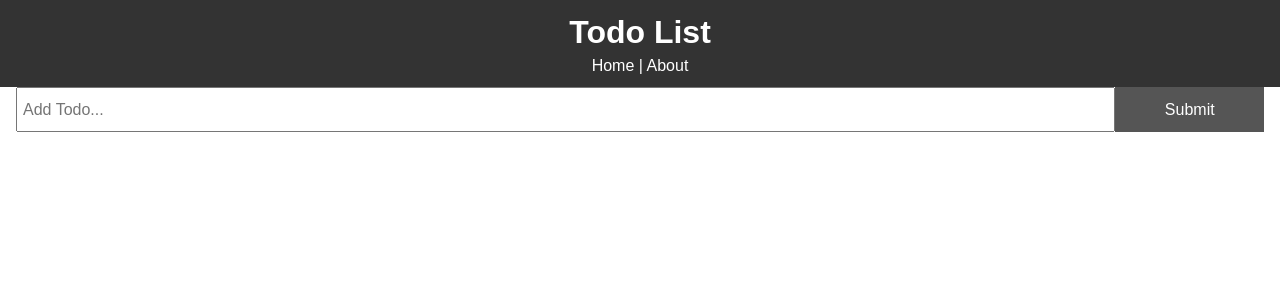
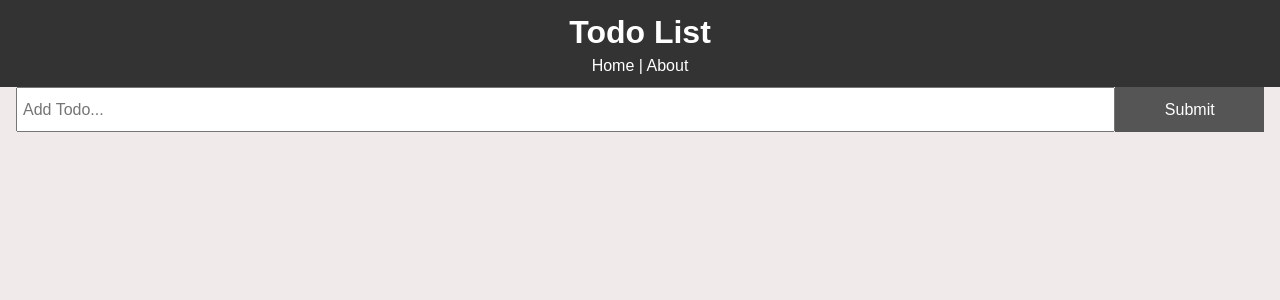
Before and after one commit to Cabbott118/React-Todo, a React (Create React App) app in the folder client/: page / in a window 1280 px wide. Shown: the top 300 px of the page. Built offline with nearby package versions, Linux system fonts and the light colour scheme; no server answers; the HTML template or start-up script is replaced by a standard one.

Commit message:
Background color change and required field on text input.

```diff
--- a/client/src/App.css
+++ b/client/src/App.css
@@ -7,6 +7,7 @@
 body {
   font-family: Arial, Helvetica, sans-serif;
   line-height: 1.4;
+  background-color: rgb(240, 234, 234);
 }
 
 .container {
--- a/client/src/components/todos/AddTodo.js
+++ b/client/src/components/todos/AddTodo.js
@@ -27,6 +27,7 @@ export class AddTodo extends Component {
         <input
           type='text'
           name='title'
+          required
           style={{ flex: '10', padding: '5px', fontSize: '1rem' }}
           placeholder='Add Todo...'
           value={this.state.title}
--- a/client/src/components/todos/TodoItem.js
+++ b/client/src/components/todos/TodoItem.js
@@ -8,6 +8,7 @@ export class TodoItem extends Component {
       borderBottom: '1px #ccc dotted',
       borderLeft: '1px #ccc dotted',
       borderRight: '1px #ccc dotted',
+      backgroundColor: '#fff',
       textDecoration: this.props.todo.completed ? 'line-through' : 'none',
     };
   };
```
